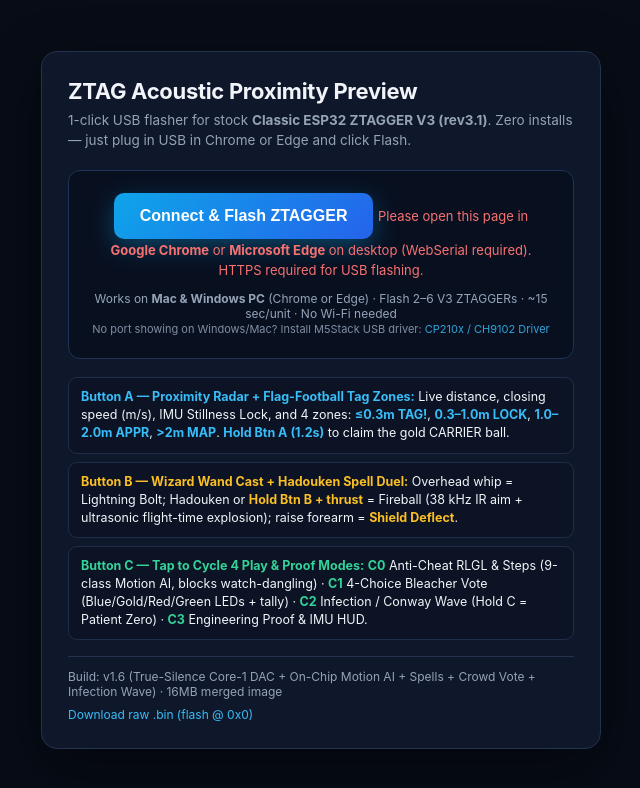
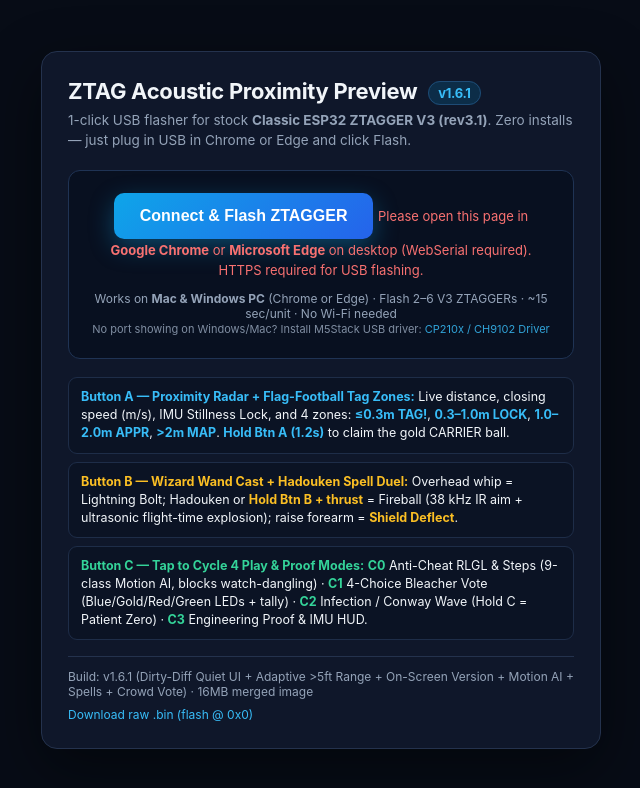
Before and after one commit to playztag/lt-preview-9f4c2a, a plain HTML site: page index.html in a window 1280 px wide. Shown: the whole page, without its empty margins (319-959 px from the left). Drawn offline with Linux system fonts and the light colour scheme.

Commit message:
Release v1.6.1: dirty-diff quiet UI, adaptive >5ft range boost, persistent on-screen version, bleacher-vote fixes

```diff
--- a/index.html
+++ b/index.html
@@ -29,7 +29,7 @@
 </head>
 <body>
 <div class="card">
-  <h1>ZTAG Acoustic Proximity Preview</h1>
+  <h1>ZTAG Acoustic Proximity Preview <span style="font-size:13px;background:#0c2d48;color:#38bdf8;border:1px solid #1e4b75;padding:3px 9px;border-radius:999px;vertical-align:middle;margin-left:6px;">v1.6.1</span></h1>
   <div class="sub">1-click USB flasher for stock <b>Classic ESP32 ZTAGGER V3 (rev3.1)</b>. Zero installs — just plug in USB in Chrome or Edge and click Flash.</div>
 
   <div class="flash-box">
@@ -49,7 +49,7 @@
   </div>
 
   <div class="foot">
-    <span>Build: v1.6 (True-Silence Core-1 DAC + On-Chip Motion AI + Spells + Crowd Vote + Infection Wave) · 16MB merged image</span>
+    <span>Build: v1.6.1 (Dirty-Diff Quiet UI + Adaptive &gt;5ft Range + On-Screen Version + Motion AI + Spells + Crowd Vote) · 16MB merged image</span>
     <a href="./ZTAG-LT-DEMO-V1-MERGED.bin" download>Download raw .bin (flash @ 0x0)</a>
   </div>
 </div>
```
Also changed, not shown: manifest.json, 1 other file.
